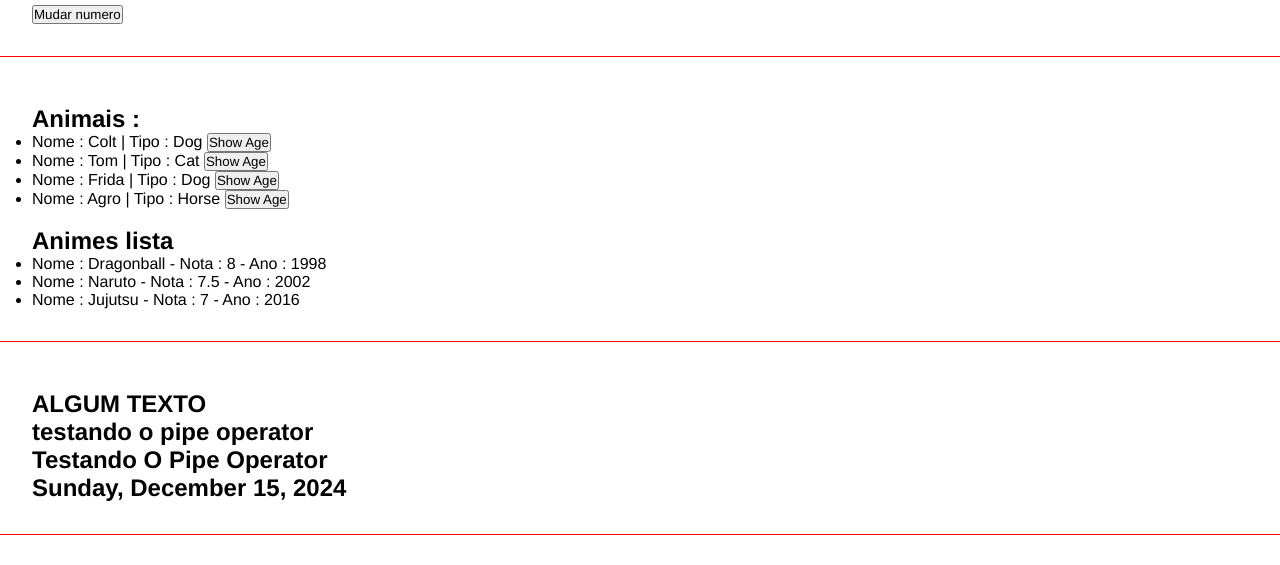
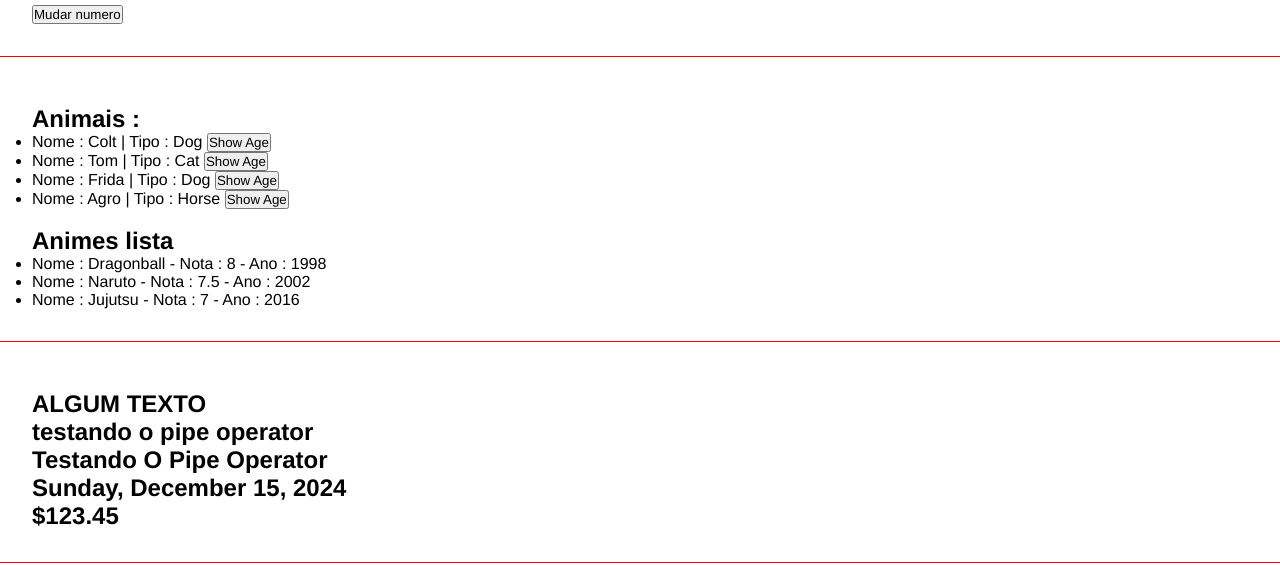
Before and after one commit to davaosantos/Angular-Battisti, an Angular app: page / in a window 1280 px wide. Shown: the part 1131-1696 px from the top of the page. Built offline with nearby package versions, Linux system fonts and the light colour scheme.

Commit message:
14 - Pipe operators do angular

```diff
--- a/src/app/components/pipes/pipes.component.html
+++ b/src/app/components/pipes/pipes.component.html
@@ -3,4 +3,5 @@
     <h2>{{someText | lowercase}}</h2>
     <h2>{{someText | titlecase}}</h2>
     <h2>{{today | date : "fullDate"}}</h2>
+    <h2>{{value | currency}}</h2>
 </div>
--- a/src/app/components/pipes/pipes.component.ts
+++ b/src/app/components/pipes/pipes.component.ts
@@ -10,4 +10,5 @@ import { CommonModule } from '@angular/common';
 export class PipesComponent {
   someText = "TESTANDO O PIPE OPERATOR"
   today = new Date();
+  value = 123.45;
 }
```
